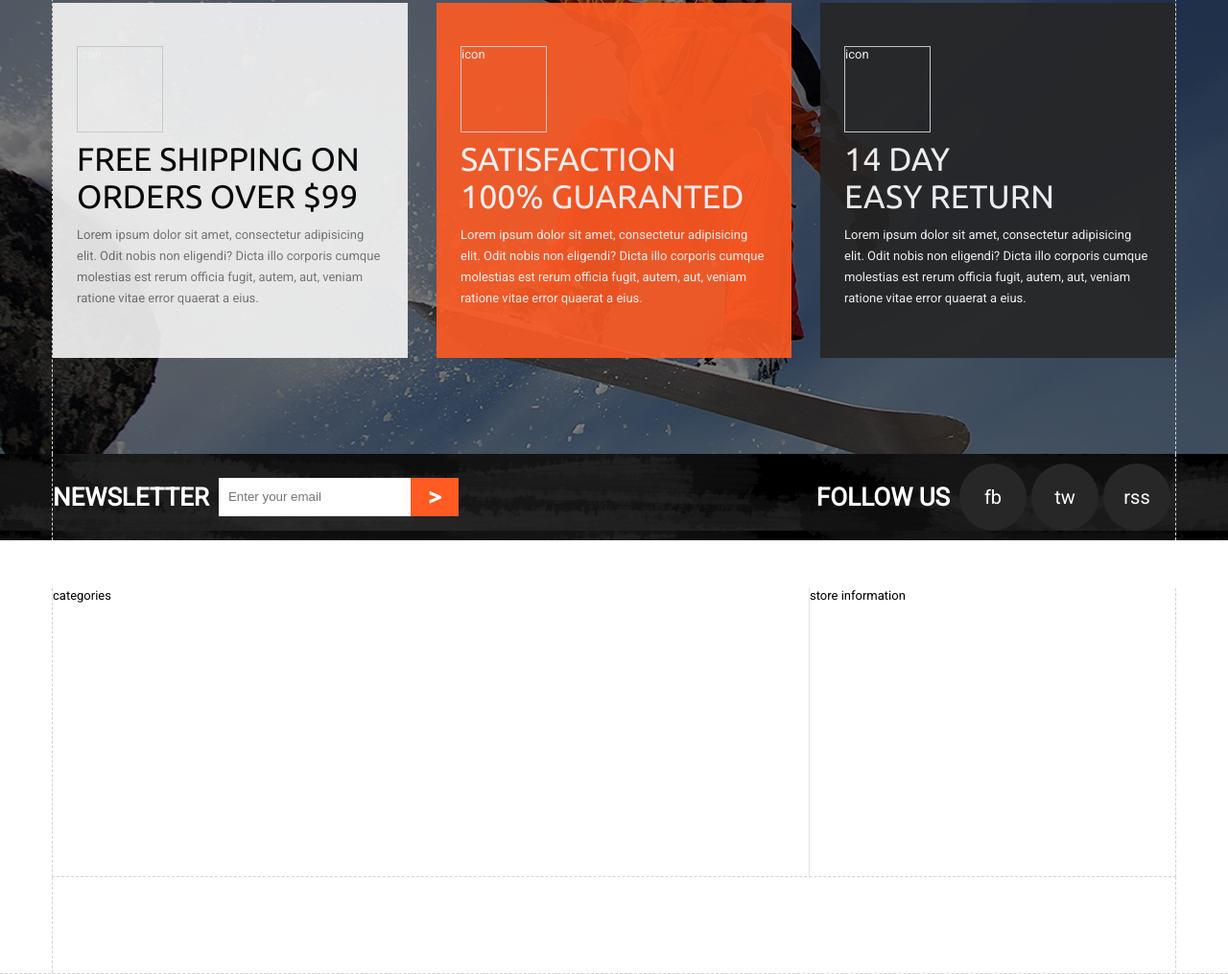
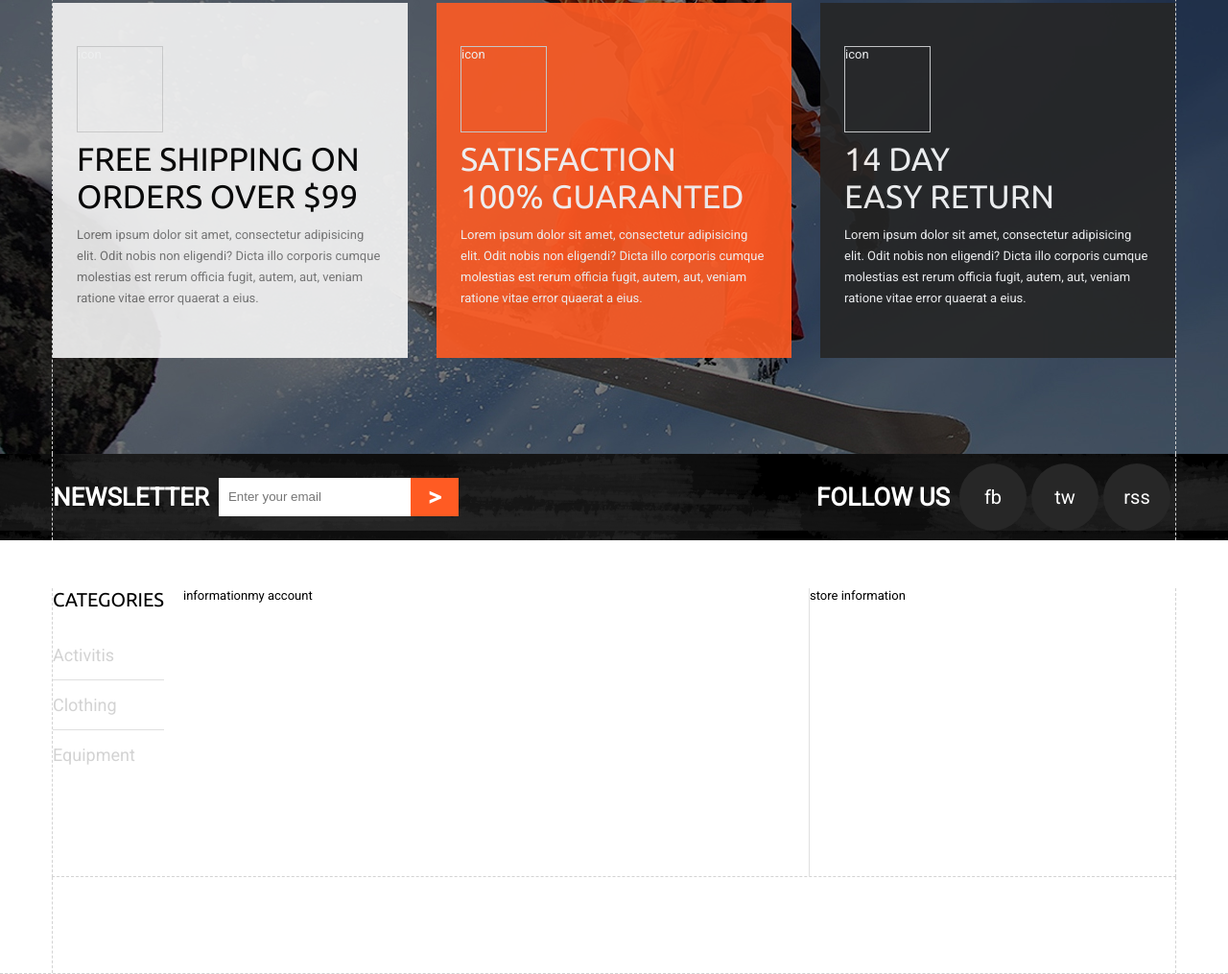
Before and after one commit to pavel-else/pavel-else.github.io, a plain HTML site: page index.html in a window 1280 px wide. Shown: the part 3509-4524 px from the top of the page at 96% size. Drawn offline with Linux system fonts and the light colour scheme.

Commit message:
+- bottom-menu

```diff
--- a/index.html
+++ b/index.html
@@ -257,7 +257,23 @@
 </main>
 <footer>
 	<div class="top-footer wrapper tmp">
-		<div class="categories">categories</div>
+		<div class="footer-menu">
+			<div class="categories column">
+				<span>categories</span>
+				<ul>
+					<li><a href="#">Activitis</a></li>
+					<li><a href="#">Clothing</a></li>
+					<li><a href="#">Equipment</a></li>
+				</ul>
+			</div>
+			<div class="information trait">
+				<span>information</span>
+			</div>
+			<div class="account trait">
+				<span>my account</span>
+			</div>
+		</div>
+
 		<giv class="store_info">store information</giv>
 	</div>
 	<div class="bottom-footer tmp">
--- a/style/main.scss
+++ b/style/main.scss
@@ -542,10 +542,37 @@ footer {
 		margin-top: 50px;
 		min-height: 300px;
 
-		.categories {
+		.footer-menu {
+			display: flex;
 			color: black;
 			width: 788px;
 			border-right: 1px solid $border;
+
+			.column {
+				margin-right: 20px;
+
+				span {
+					font: 20px $ubuntu;
+					text-transform: uppercase;
+				}
+
+				ul {
+					margin-top: 20px;
+					list-style: none;
+				}
+				li {
+					border-bottom: 1px solid $border;
+					padding: 15px 0;
+				}
+				a {
+					font-size: 18px;
+					text-decoration: none;
+					color: lightgray;
+				}
+				li:last-child {
+					border-bottom: none;
+				}
+			}
 		}
 		.store_info {
 			color: black;
```
Also changed, not shown: style/main.css, 1 other file.
